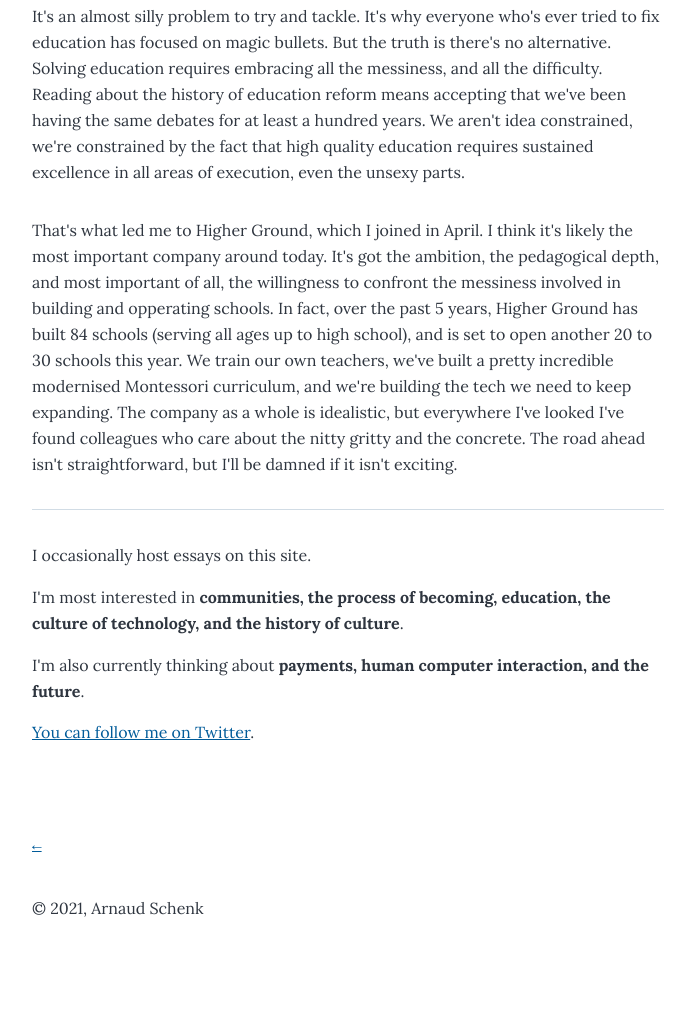
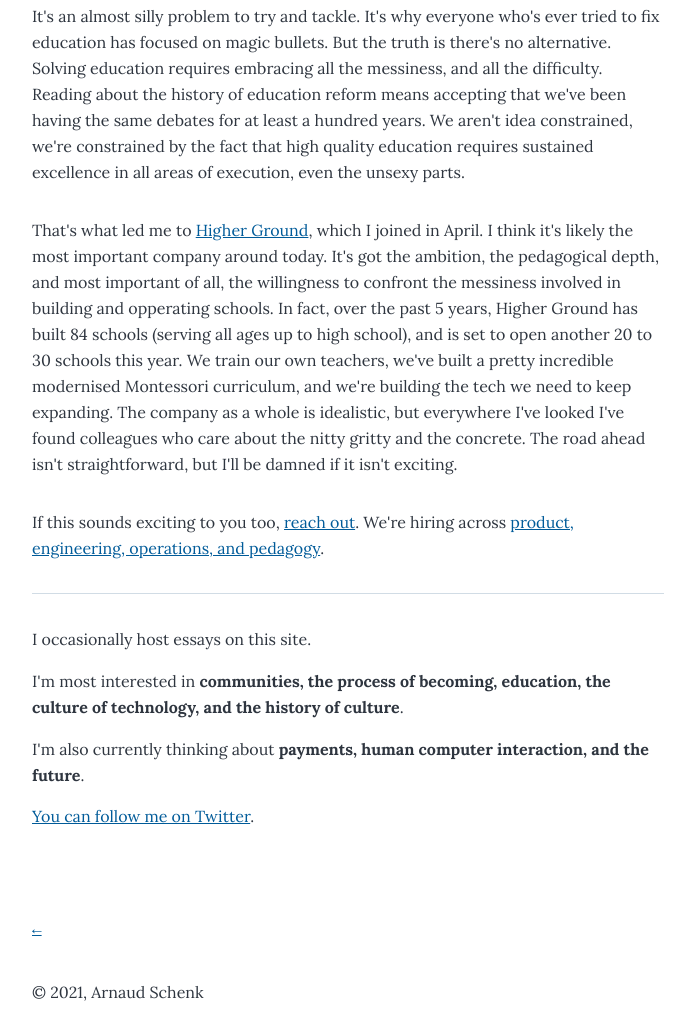
Before and after one commit to ArnSch/ps, a Gatsby site: page /on-education/ in a window 1280 px wide. Shown: the part 4446-5463 px from the top of the page, without its empty margins (292-981 px from the left). Before the commit the page ends 5430 px from the top, so only its background shows below. Built offline with nearby package versions, Linux system fonts and the light colour scheme; Gatsby itself is replaced by a stand-in of ours.

Commit message:
add links

```diff
--- a/content/blog/on-education/index.md
+++ b/content/blog/on-education/index.md
@@ -53,4 +53,6 @@ And if you're serious about it, you need to do this (and keep doing all of it) a
 
 It's an almost silly problem to try and tackle. It's why everyone who's ever tried to fix education has focused on magic bullets. But the truth is there's no alternative. Solving education requires embracing all the messiness, and all the difficulty. Reading about the history of education reform means accepting that we've been having the same debates for at least a hundred years. We aren't idea constrained, we're constrained by the fact that high quality education requires sustained excellence in all areas of execution, even the unsexy parts.
 
-That's what led me to Higher Ground, which I joined in April. I think it's likely the most important company around today. It's got the ambition, the pedagogical depth, and most important of all, the willingness to confront the messiness involved in building and opperating schools. In fact, over the past 5 years, Higher Ground has built 84 schools (serving all ages up to high school), and is set to open another 20 to 30 schools this year. We train our own teachers, we've built a pretty incredible modernised Montessori curriculum, and we're building the tech we need to keep expanding. The company as a whole is idealistic, but everywhere I've looked I've found colleagues who care about the nitty gritty and the concrete. The road ahead isn't straightforward, but I'll be damned if it isn't exciting.
+That's what led me to [Higher Ground](https://www.tohigherground.com/), which I joined in April. I think it's likely the most important company around today. It's got the ambition, the pedagogical depth, and most important of all, the willingness to confront the messiness involved in building and opperating schools. In fact, over the past 5 years, Higher Ground has built 84 schools (serving all ages up to high school), and is set to open another 20 to 30 schools this year. We train our own teachers, we've built a pretty incredible modernised Montessori curriculum, and we're building the tech we need to keep expanding. The company as a whole is idealistic, but everywhere I've looked I've found colleagues who care about the nitty gritty and the concrete. The road ahead isn't straightforward, but I'll be damned if it isn't exciting.
+
+If this sounds exciting to you too, [reach out](mailto:aschenk@tohigherground.com). We're hiring across [product, engineering, operations, and pedagogy](https://www.tohigherground.com/careers).
```
